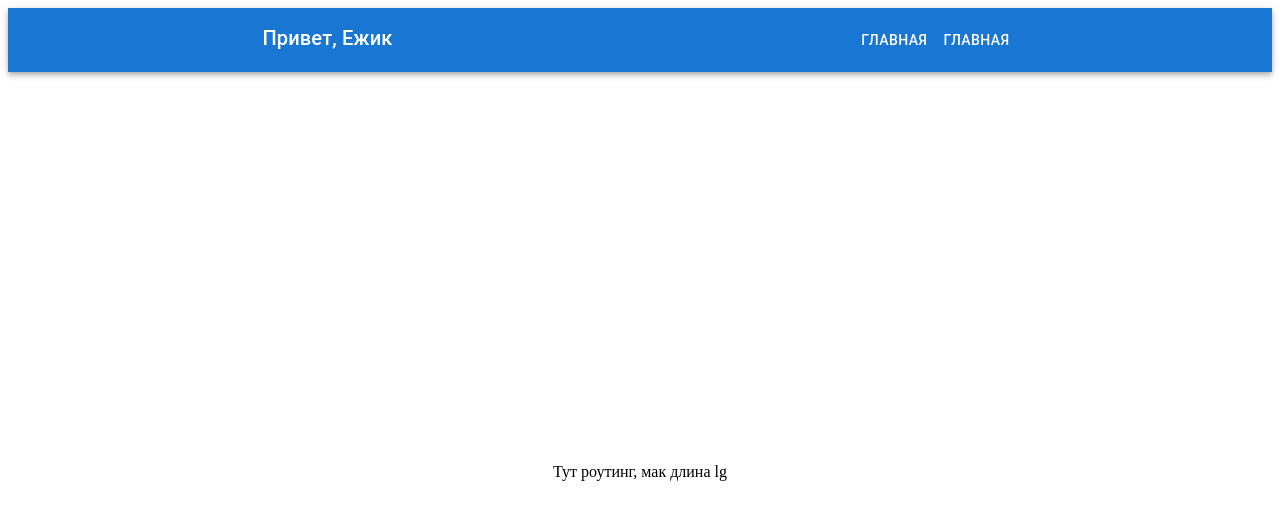
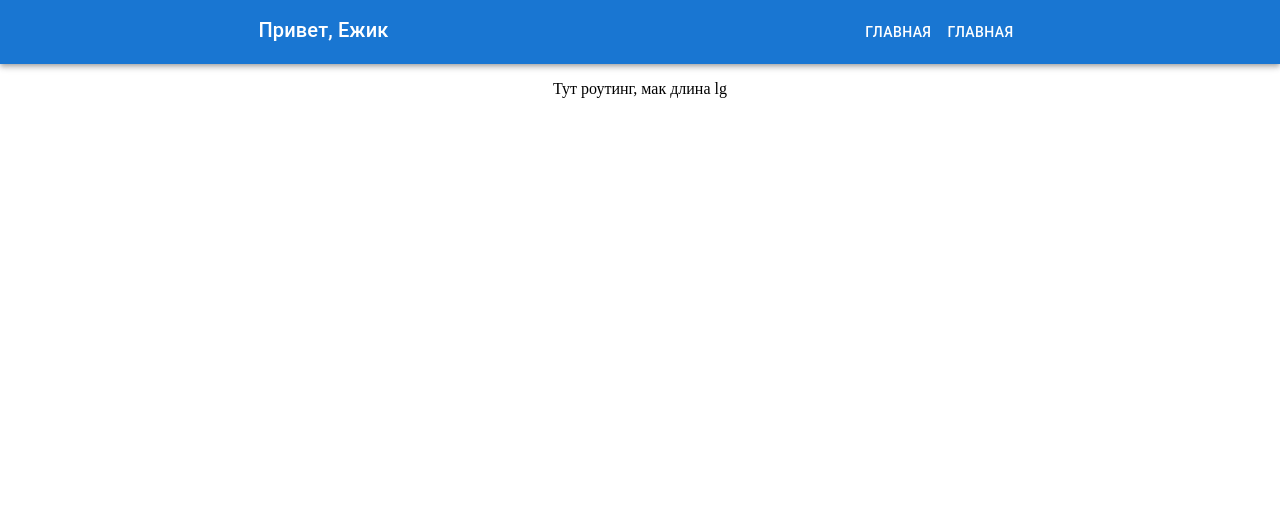
Before and after one commit to EgorSmelov/Brandmarket, a React (Vite) app in the folder client/: page / in a window 1280 px wide. Shown: the top 520 px of the page. Built offline with nearby package versions, Linux system fonts and the light colour scheme.

Commit message:
fix body margin

```diff
--- a/client/index.html
+++ b/client/index.html
@@ -2,6 +2,7 @@
 <html lang="en">
   <head>
     <meta charset="UTF-8" />
+    <link rel="stylesheet" href="./public/style/style.css" />
     <meta name="viewport" content="width=device-width, initial-scale=1.0" />
     <title>Brand Market</title>
   </head>
--- /dev/null
+++ b/client/public/style/style.css
@@ -0,0 +1,6 @@
+* {
+  padding: 0;
+  margin: 0;
+  box-sizing: border-box;
+  font-family: 'IBM Plex Mono';
+}
--- a/client/src/App.tsx
+++ b/client/src/App.tsx
@@ -10,10 +10,8 @@ function App(): JSX.Element {
         maxWidth="lg"
         sx={{
           p: 2,
-          height: '100vh',
           display: 'flex',
           justifyContent: 'center',
-          alignItems: 'center',
         }}
       >
         Тут роутинг, мак длина lg
```
